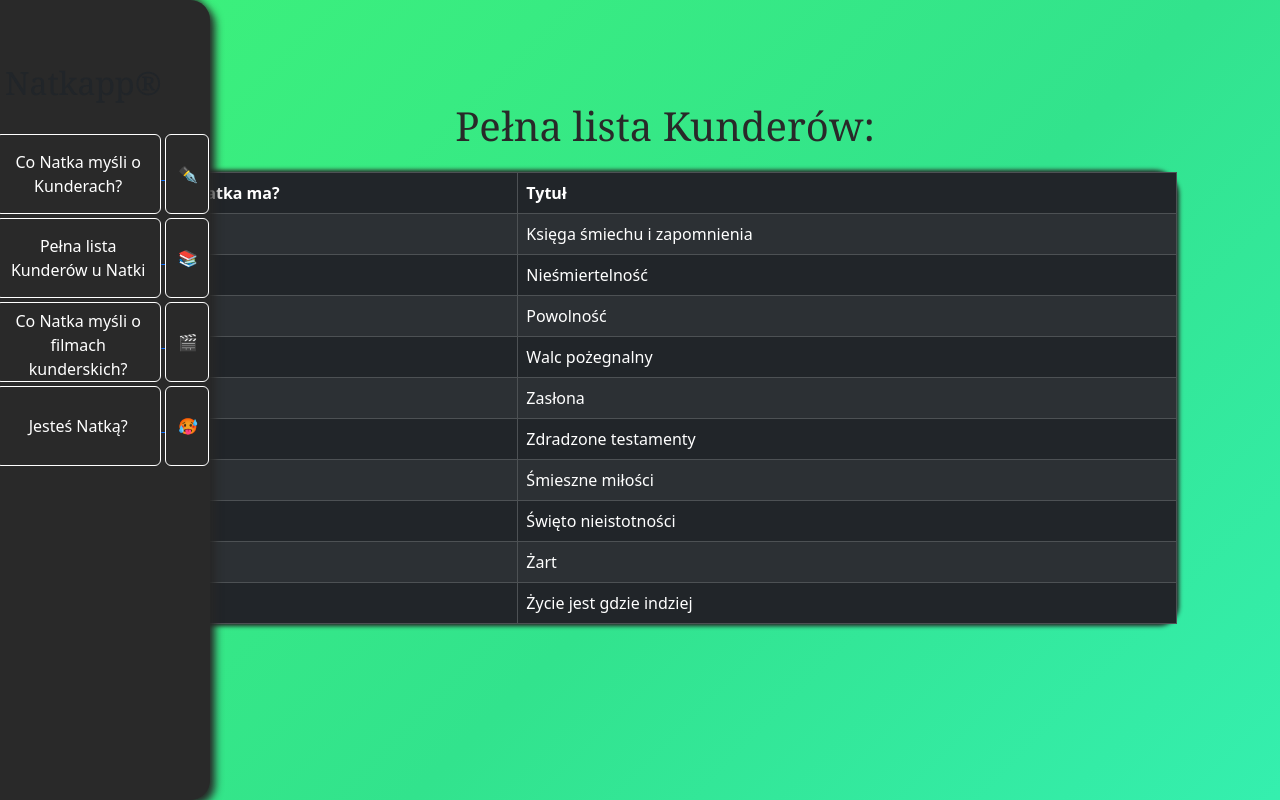
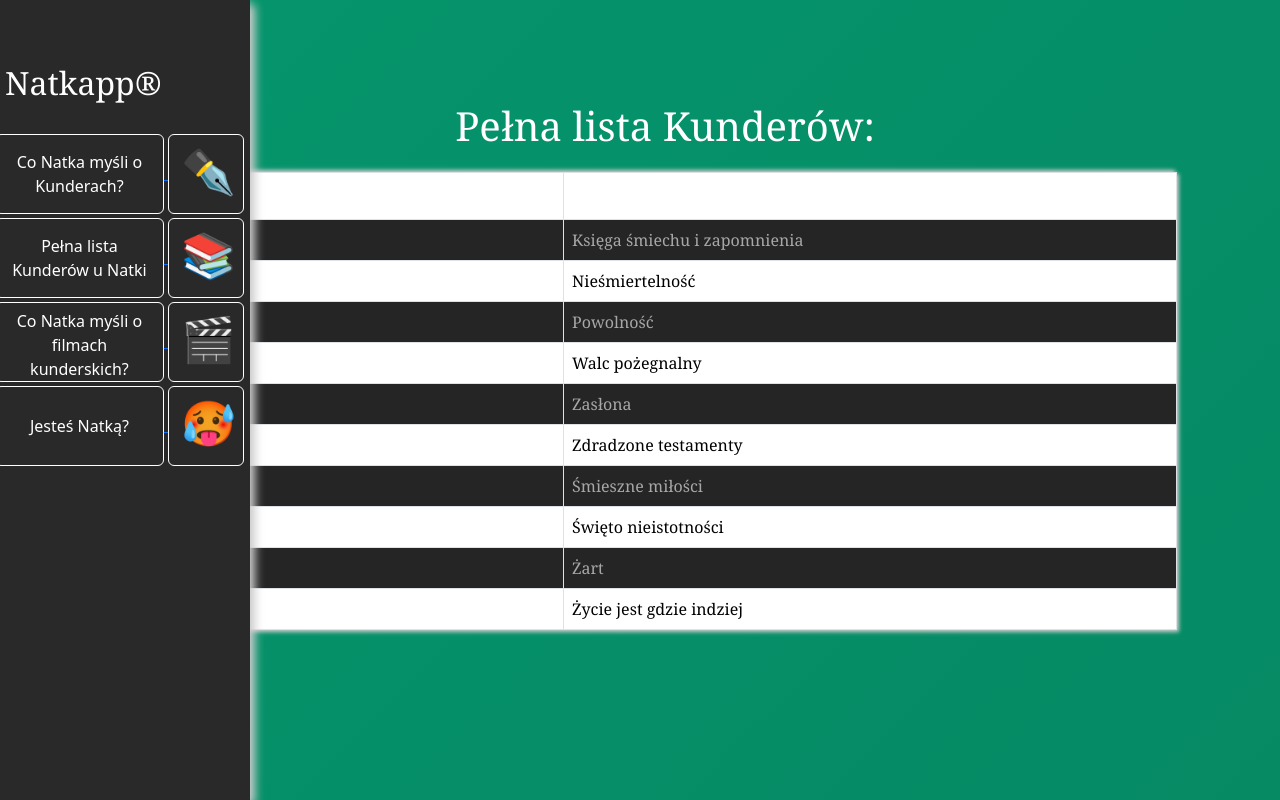
Before and after one commit to mfrszpiotro/natkapp, a Flask app: page /booklist in a window 1280 px wide. Run offline with Flask 3, Linux system fonts and the light colour scheme; some libraries are stand-ins or nearby versions.

Commit message:
fix: colors and pages styles remodelled

```diff
--- a/app.py
+++ b/app.py
@@ -10,10 +10,11 @@
 # configure the SQLite database, relative to the app instance folder
 app.config['SECRET_KEY'] = 'h+u5-sNA2%Fr&3"y"9nQEn==rfLjfKB{$RGShJ"$2I`d&j[5-J79:RJZoQJ('
 app.config["SQLALCHEMY_DATABASE_URI"] = "sqlite:///natkapp.db"
-#app.config['BOOTSTRAP_BOOTSWATCH_THEME'] = 'lumen'
+app.config['BOOTSTRAP_BOOTSWATCH_THEME'] = 'lux'
 db.init_app(app)
 bootstrap = Bootstrap5(app)
 
+#api google books
 class Book(db.Model):
     id = db.Column(db.Integer, primary_key=True)
     check = db.Column(db.Boolean, nullable=False)
@@ -21,6 +22,7 @@
     img = db.Column(db.String, unique=True, nullable=False)
     descr = db.Column(db.String, nullable=True)
 
+#api imdb movies
 class Movie(db.Model):
     id = db.Column(db.Integer, primary_key=True)
     name = db.Column(db.String, unique=True, nullable=False)
--- a/static/styles/natkappstyles.css
+++ b/static/styles/natkappstyles.css
@@ -1,4 +1,8 @@
-.force-white{
+.small-text{
+ font-size: 2.5vh;
+}
+
+.force-white {
   margin-left: auto;
   width: 250px;
   height: 423px;
@@ -7,68 +11,46 @@
   font-size: 72px;
 }
 
-.center{
-  margin-left:auto;
-  margin-bottom:auto;
+.center {
+  margin-left: auto;
+  margin-bottom: auto;
 }
 
-.table-dark{
-  border-radius: 20px !important;
-  background: #292929 !important;
-  box-shadow:  2px 2px 4px #272727,
-               -2px -2px 4px #2b2b2b !important;
+.submit {
+  background: #292929;
 }
 
-.table-bordered{
-  border-radius: 20px !important;
-  background: #292929 !important;
-  box-shadow:  2px 2px 4px #272727,
-               -2px -2px 4px #2b2b2b !important;
-}
-
-.table-large{
-  position: absolute;
-  width:75%;
-  right: 11%;
-}
-
-.submit{
-  border-radius: 20px;
-  background: #292929;
-  box-shadow:  2px 2px 4px #272727,
-               -2px -2px 4px #2b2b2b;
-}
-
-.form-center{
+.form-center {
   margin-left: auto;
   margin-right: auto;
 }
 
-.rel{
+.rel {
   position: relative;
   margin-left: 25px;
-  margin-right:-25px;
+  margin-right: -25px;
 }
-.abs{
+
+.abs {
   position: absolute;
   top: 12%;
   margin-bottom: 20px;
   width: 80%;
 }
 
-.cover{
+.cover {
   height: 420px;
   margin-left: auto;
   margin-right: auto;
   margin-bottom: 20px;
 }
 
-.flex{
+.flex {
   display: flex;
   flex-flow: wrap;
 }
 
-.descr{
+.descr {
   margin-left: auto;
   margin-right: auto;
   margin-bottom: 25px;
@@ -80,17 +62,16 @@
   color: white;
 }
 
-.in-carousel{
+.in-carousel {
   min-height: 440px;
   margin: 20px
 }
 
-.soft-page{
+.soft-page {
   min-height: 440px;
-  border-radius: 20px;
   background: #292929;
-  box-shadow:  5px 5px 9px #272727,
-               -5px -5px 9px #2b2b2b;
+  box-shadow: 2px 2px 9px #cccccc,
+    -2px -2px 9px #cccccc;
 }
 
 h2 {
@@ -99,11 +80,11 @@
   margin-left: 10px;
   word-wrap: normal;
   text-align: left;
-  color: white;
+  color: white !important;
 }
 
 p {
-  color: #292929;
+  color: white;
   font-family: "serif";
   overflow: hidden;
   font-family: 'Cambria';
@@ -119,19 +100,25 @@
   align-items: center;
   justify-content: center;
   background-size: 300% 300%;
-  background-image: linear-gradient(
-        -45deg,
-        #38FDD5 0%,
-        #32E38D 30%,
-        #43FA6E 60%,
-        #3DE332 80%,
-        #88FD38 100%
-  );
+  background-image: linear-gradient(-45deg,
+      hwb(163 2% 48%) 0%,
+      hwb(163 2% 44%) 30%,
+      hwb(163 2% 40%) 60%,
+      hwb(163 2% 44%) 80%,
+      hwb(163 0% 65%) 100%);
   animation: AnimateBG 20s ease infinite;
+}
+
+@keyframes AnimateBG {
+  0% {
+    background-position: 0% 50%
   }
 
-  @keyframes AnimateBG {
-    0%{background-position:0% 50%}
-    50%{background-position:100% 50%}
-    100%{background-position:0% 50%}
+  50% {
+    background-position: 100% 50%
+  }
+
+  100% {
+    background-position: 0% 50%
+  }
 }
--- a/static/styles/slider.css
+++ b/static/styles/slider.css
@@ -1,47 +1,51 @@
+.slider-icon-txt {
+  font-size: 5.5vh;
+}
 
-
-.slider-btn{
+.slider-btn {
   height: 80px;
-    width: 77%;
+  width: 67%;
   background-color: #292929 !important;
   border-color: white !important;
 }
 
-.slider-icon{
+.slider-icon {
   height: 80px;
-    width: 20%;
+  width: 30%;
+  font-size: 60px;
   background-color: #292929 !important;
   border-color: white !important;
 }
 
-.slider-abs{
+.slider-abs {
   position: absolute;
   width: 90%;
 }
 
-#slide{
+#slide {
   transition: left 0.4s ease-in-out;
   -o-transition: left 0.4s ease-in-out;
   -ms-transition: left 0.4s ease-in-out;
   -moz-transition: left 0.4s ease-in-out;
   -webkit-transition: left 0.4s ease-in-out;
   background-color: #a50000;
-    width: 240px;
+  width: 280px;
   height: 100%;
   z-index: 999;
-    top:0;
-    left: -200px;
+  top: 0;
+  left: -220px;
   position: fixed;
-    border-radius: 20px;
   background: #292929;
-    box-shadow:  5px 5px 9px #272727,
-                 -5px -5px 9px #2b2b2b;
+  box-shadow: 5px 5px 9px #cccccc,
+    -5px -5px 9px #cccccc;
 }
-  #toggle{
+
+#toggle {
   position: absolute;
   padding: 10px;
   background: #ccc;
 }
-  #slide:hover{
+
+#slide:hover {
   left: -30px;
 }
--- /dev/null
+++ b/static/styles/tables.css
@@ -0,0 +1,37 @@
+.table-text {
+    color: rgba(255, 255, 255, 0.6);
+    font-family: 'Cambria';
+
+}
+
+.table-header{
+    background-color: #292929;
+}
+
+.table-header-text {
+    color: white !important;
+    font-size: 20px;
+    font-family: 'Cambria';
+}
+
+.table-bordered {
+    background: #292929 !important;
+    box-shadow: 2px 2px 4px #cccccc,
+        -2px -2px 4px #cccccc !important;
+}
+
+.table-large {
+    position: absolute;
+    width: 75%;
+    right: 11%;
+}
+
+.table-striped>tbody>tr:nth-child(odd)>td,
+.table-striped>tbody>tr:nth-child(odd)>th {
+    background-color: #272727;
+    color: rgba(255, 255, 255, 0.6)
+}
+
+.table-hover tbody tr:hover td, .table-hover tbody tr:hover th {
+    color: white;
+}
--- a/templates/appbase.html
+++ b/templates/appbase.html
@@ -10,25 +10,25 @@
         <div class="rel pt-4">
             <a href="{{ url_for('index') }}">
                 <button type="button" class="btn btn-dark slider-btn">Co Natka myśli o Kunderach?</button>
-                <button type="button" class="btn btn-dark slider-icon">&#10002</button>
+                <button type="button" class="btn btn-dark slider-icon"><h4 class="slider-icon-txt">&#10002</h4></button>
             </a>
         </div>
         <div class="rel pt-1">
             <a href="{{ url_for('booklist') }}">
                 <button type="button" class="btn btn-dark slider-btn">Pełna lista Kunderów u Natki</button>
-                <button type="button" class="btn btn-dark slider-icon">📚</button>
+                <button type="button" class="btn btn-dark slider-icon"><h4 class="slider-icon-txt">📚</h4></button>
             </a>
         </div>
         <div class="rel pt-1">
             <a href="{{ url_for('movies') }}">
                 <button type="button" class="btn btn-dark slider-btn">Co Natka myśli o filmach kunderskich?</button>
-                <button type="button" class="btn btn-dark slider-icon">🎬</button>
+                <button type="button" class="btn btn-dark slider-icon"><h4 class="slider-icon-txt">🎬</h4></button>
             </a>
         </div>
         <div class="rel pt-1">
             <a href="{{ url_for('login') }}">
                 <button type="button" class="btn btn-dark slider-btn">Jesteś Natką?</button>
-                <button type="button" class="btn btn-dark slider-icon">🥵</button>
+                <button type="button" class="btn btn-dark slider-icon"><h4 class="slider-icon-txt">🥵</h4></button>
             </a>
         </div>
     </div>
--- a/templates/base.html
+++ b/templates/base.html
@@ -10,6 +10,7 @@
                 <link rel="stylesheet" href="{{ url_for('static', filename='styles/natkappstyles.css') }}">
                 <link rel="stylesheet" href="{{ url_for('static', filename='styles/flashes.css') }}">
                 <link rel="stylesheet" href="{{ url_for('static', filename='styles/slider.css') }}">
+                <link rel="stylesheet" href="{{ url_for('static', filename='styles/tables.css') }}">
                 {{ bootstrap.load_css() }}
             {% endblock %}
         {% endblock %}
--- a/templates/booklist.html
+++ b/templates/booklist.html
@@ -7,18 +7,18 @@
         <p>Pełna lista Kunderów:</p>
     </div>
     <div class="rel">
-        <table class="table table-dark table-striped table-bordered table-hover">
-            <thead>
+        <table class="table table-striped table-bordered table-hover">
+            <thead class="table-header">
               <tr>
-                <th scope="col">Czy Natka ma?</th>
-                <th scope="col">Tytuł</th>
+                <th scope="col"><b class="table-header-text">Czy Natka ma?</b></th>
+                <th scope="col"><b class="table-header-text">Tytuł</b></th>
               </tr>
             </thead>
             <tbody>
             {% for book in books %}
             <tr>
-                <td>Tak</td>
-                <td>{{ book.name }}</td>
+                <td class="table-text">Tak</td>
+                <td class="table-text">{{ book.name }}</td>
             </tr>
             {% endfor %}
             </tbody>
--- a/templates/login.html
+++ b/templates/login.html
@@ -5,7 +5,7 @@
 <form method="POST" class="form-inline ps-5">
     {{ form.csrf_token }}
     <div class="form-group pb-2">
-        <label class="pb-1" for="pass">Jesteś Natką? Wprowadź hasło:</label>
+        <label class="" for="pass"><p class="small-text">Jesteś Natką? Wprowadź hasło:</p></label>
         {{ form.password(class_="form-control") }}
       </div>
     {{ form.submit(class_="btn btn-dark submit") }}
```
Also changed, not shown: static/styles/flashes.css (+17 -14 lines). Lines whose indentation alone changed are shown as unchanged.
